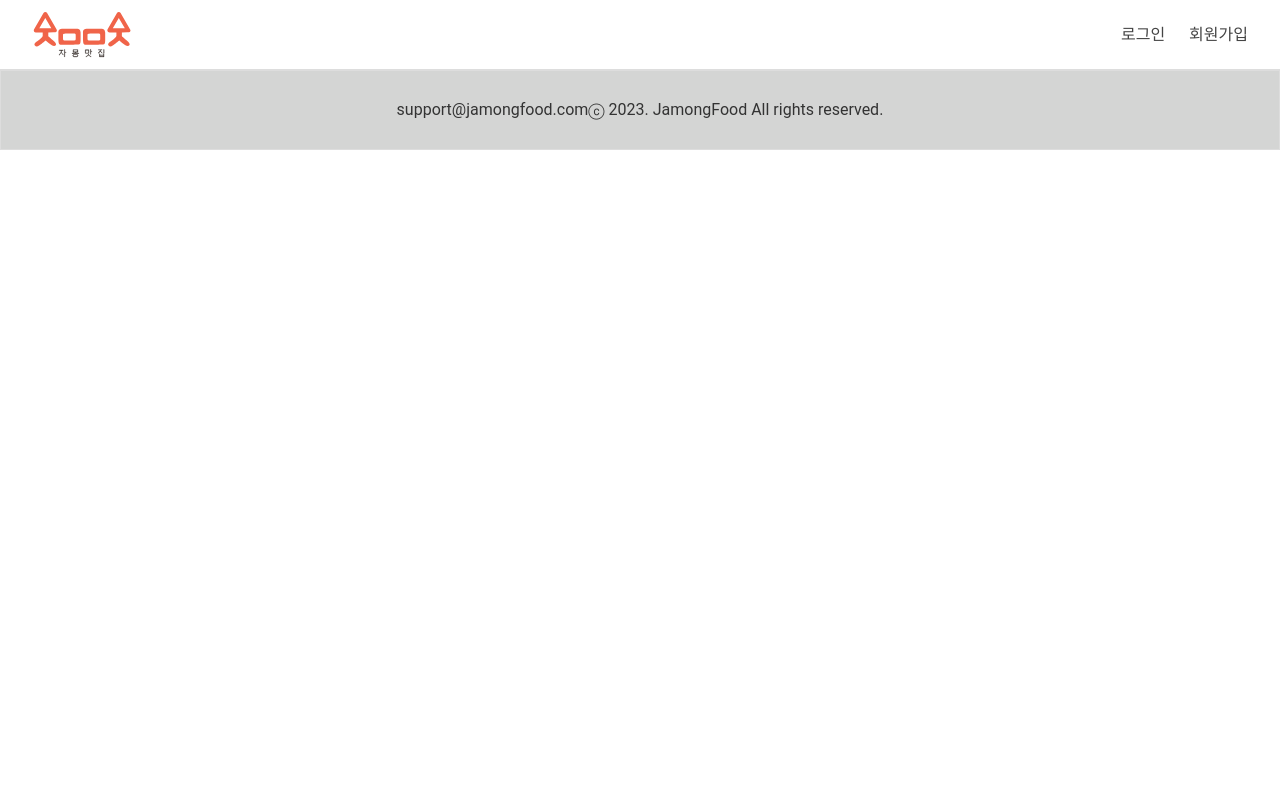
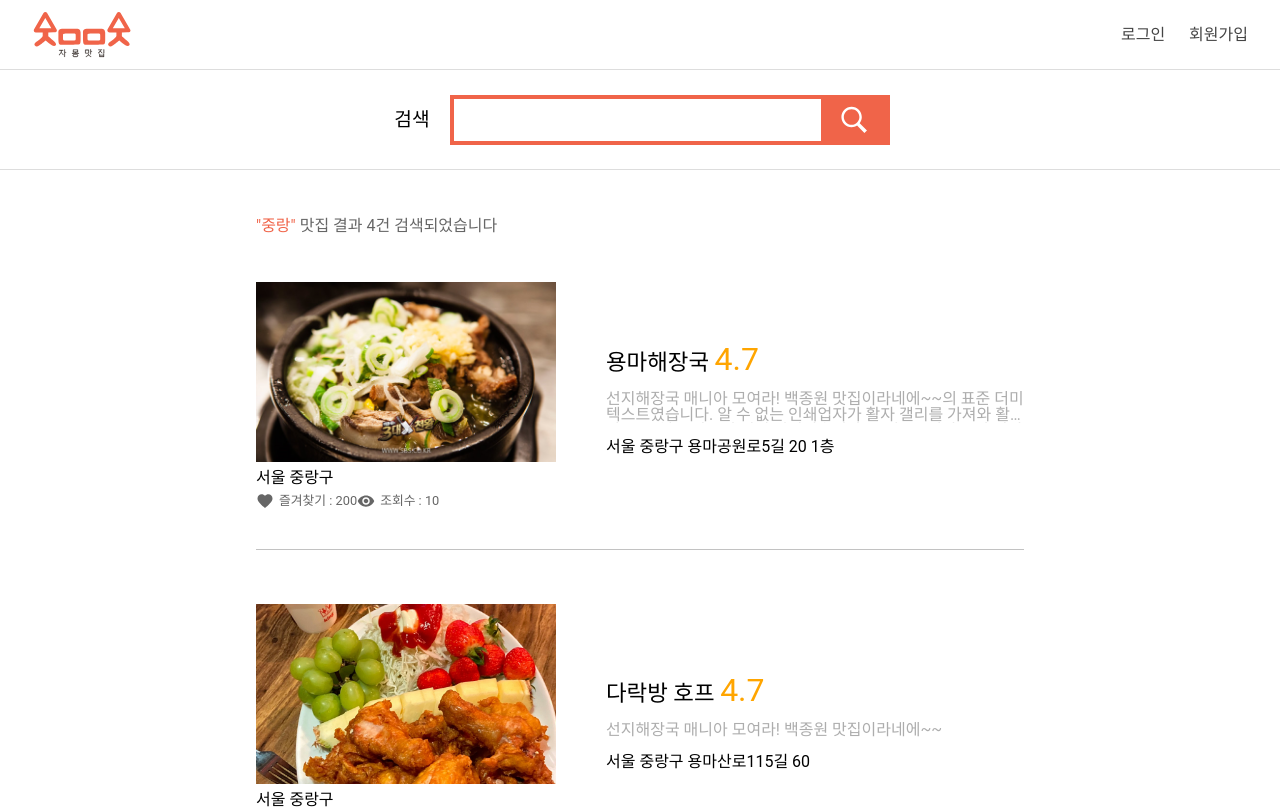
Before and after one commit to ruby-yujin/jamong-eat-site, a React (Create React App) app: page /search_list in a window 1280 px wide. Shown: the top 809 px of the page. Built offline with nearby package versions, Linux system fonts and the light colour scheme; a web font is replaced by a local one.

Commit message:
[feature]  검색 결과  리스트 페이지

```diff
--- a/src/api/data_list.tsx
+++ b/src/api/data_list.tsx
@@ -6,7 +6,7 @@
  * category
  * name:
  * address:
- * location:
+ * store_location:
  * view_count:
  * pic_count:
  * }
@@ -17,12 +17,15 @@ export const data_list = [
     id: 1,
     keyword: ["해장국", "중랑"],
     category: "한식",
-    name: "용마해장국",
-    address: "서울 중랑구 용마공원로5길 20 1층",
-    location: "서울 중랑구",
+    store_name: "용마해장국",
+    store_description:
+      "선지해장국 매니아 모여라! 백종원 맛집이라네에~~의 표준 더미 텍스트였습니다. 알 수 없는 인쇄업자가 활자 갤리를 가져와 활자 표본 책을 만들기 위해 뒤섞었습니다. 그것은 5세기 동안 살아남았을 뿐만 아니라 전자식 조판으로의 도약에도 본질적으로 변하지 않았습니다. 1960년대에 Lorem Ipsum 구절이 포함된 Letraset 시트의 출시와 함께 대중화되었으며, 최근에는 Lorem Ipsum 버전을 포함하는 Aldus PageMaker와 같은 데스크탑 출판 소프트웨어로 대중화되었습니다.",
+    store_address: "서울 중랑구 용마공원로5길 20 1층",
+    store_location: "서울 중랑구",
+    store_score: 4.7,
     view_count: 10,
     pic_count: 200,
-    img_src: "assets/img/data/food_id_01_01.jpeg",
+    img_src: "assets/img/data/food_id_01_02.jpeg",
     img_slick_01: "",
     img_slick_02: "",
   },
@@ -30,12 +33,14 @@ export const data_list = [
     id: 2,
     keyword: ["치킨", "중랑"],
     category: "한식",
-    name: "다락방 호프",
-    address: "서울 중랑구 용마산로115길 60",
-    location: "서울 중랑구",
+    store_name: "다락방 호프",
+    store_description: "선지해장국 매니아 모여라! 백종원 맛집이라네에~~",
+    store_address: "서울 중랑구 용마산로115길 60",
+    store_location: "서울 중랑구",
+    store_score: 4.7,
     view_count: 99,
     pic_count: 134,
-    img_src: "assets/img/data/food_id_02_01.jpeg",
+    img_src: "assets/img/data/food_id_02_02.jpeg",
     img_slick_01: "",
     img_slick_02: "",
   },
@@ -43,9 +48,11 @@ export const data_list = [
     id: 3,
     keyword: ["쭈꾸미", "중랑"],
     category: "한식",
-    name: "쭈꾸미킹2.0 상봉점",
-    address: "서울 중랑구 송림길 13",
-    location: "서울 중랑구",
+    store_name: "쭈꾸미킹2.0 상봉점",
+    store_description: "선지해장국 매니아 모여라! 백종원 맛집이라네에~~",
+    store_address: "서울 중랑구 송림길 13",
+    store_location: "서울 중랑구",
+    store_score: 4.7,
     view_count: 33,
     pic_count: 223400,
     img_src: "assets/img/data/food_id_03_01.jpeg",
@@ -53,15 +60,17 @@ export const data_list = [
     img_slick_02: "",
   },
   {
-    id: 1,
+    id: 4,
     keyword: ["카페", "중랑"],
     category: "카페",
-    name: "개인공간 신내점",
-    address: "서울 중랑구 송림길 12 1층",
-    location: "서울 중랑구",
+    store_name: "개인공간 신내점",
+    store_description: "선지해장국 매니아 모여라! 백종원 맛집이라네에~~",
+    store_address: "서울 중랑구 송림길 12 1층",
+    store_location: "서울 중랑구",
+    store_score: 4.7,
     view_count: 10,
     pic_count: 200,
-    img_src: "assets/img/data/food_id_04_01.jpeg",
+    img_src: "assets/img/data/food_id_04_04.jpeg",
     img_slick_01: "",
     img_slick_02: "",
   },
--- a/src/main/routers/Router.tsx
+++ b/src/main/routers/Router.tsx
@@ -10,7 +10,7 @@ function Router() {
       <Route path="/" element={<Main />} />
       <Route path="/login" element={<Login />} />
       <Route path="/register" element={<Register />} />
-      <Route path="/serach_list" element={<SearchList />} />
+      <Route path="/search_list" element={<SearchList />} />
     </Routes>
   );
 }
--- a/src/main/view/login/LoginContainer.tsx
+++ b/src/main/view/login/LoginContainer.tsx
@@ -1,4 +1,3 @@
-import React from "react";
 import styled from "styled-components";
 import LoginForm from "./components/LoginForm";
 
--- a/src/main/view/search/components/SearchResult.tsx
+++ b/src/main/view/search/components/SearchResult.tsx
@@ -1,5 +1,6 @@
 import React from "react";
 import styled from "styled-components";
+import { data_list } from "../../../../api/data_list";
 import SearchItem from "../../index/components/SearchItem";
 
 function SearchResult() {
@@ -17,9 +18,47 @@ function SearchResult() {
         <Inner>
           <TextWrap>
             <p>
-              <strong>"강남"</strong> 맛집 결과 0건 검색되었습니다
+              <strong>"중랑"</strong> 맛집 결과 {data_list.length}건
+              검색되었습니다
             </p>
           </TextWrap>
+          {data_list.map((item) => {
+            return (
+              <CardBox key={item.id}>
+                <CardImg>
+                  <img src={item.img_src} alt={item.store_name} />
+                  <p>{item.store_location}</p>
+                  <p>
+                    <span>
+                      <svg width="18" height="18" viewBox="0 0 24 24">
+                        <path
+                          fill="currentColor"
+                          d="m12 21.35l-1.45-1.32C5.4 15.36 2 12.27 2 8.5C2 5.41 4.42 3 7.5 3c1.74 0 3.41.81 4.5 2.08C13.09 3.81 14.76 3 16.5 3C19.58 3 22 5.41 22 8.5c0 3.77-3.4 6.86-8.55 11.53L12 21.35Z"
+                        />
+                      </svg>
+                      즐겨찾기 : {item.pic_count}
+                    </span>
+                    <span>
+                      <svg width="18" height="18" viewBox="0 0 24 24">
+                        <path
+                          fill="currentColor"
+                          d="M12 4.5C7 4.5 2.73 7.61 1 12c1.73 4.39 6 7.5 11 7.5s9.27-3.11 11-7.5c-1.73-4.39-6-7.5-11-7.5zM12 17c-2.76 0-5-2.24-5-5s2.24-5 5-5s5 2.24 5 5s-2.24 5-5 5zm0-8c-1.66 0-3 1.34-3 3s1.34 3 3 3s3-1.34 3-3s-1.34-3-3-3z"
+                        />
+                      </svg>
+                      조회수 : {item.view_count}
+                    </span>
+                  </p>
+                </CardImg>
+                <CardText>
+                  <h2>
+                    {item.store_name} <span>{item.store_score}</span>{" "}
+                  </h2>
+                  <Desc>{item.store_description}</Desc>
+                  <p>{item.store_address}</p>
+                </CardText>
+              </CardBox>
+            );
+          })}
         </Inner>
       </ResultBottom>
     </Container>
@@ -29,7 +68,7 @@ function SearchResult() {
 const Container = styled.div``;
 
 const Inner = styled.div`
-  max-width: 1000px;
+  max-width: 768px;
   margin: 0 auto;
 `;
 
@@ -58,10 +97,66 @@ const ResultBottom = styled.div``;
 
 const TextWrap = styled.div`
   color: #666;
-  margin: 3rem 0;
+  margin: 3rem 0 1rem;
   strong {
     color: #f06449;
   }
 `;
 
+const CardBox = styled.div`
+  display: flex;
+  justify-content: space-between;
+  align-items: center;
+  padding: 2rem 0;
+  margin-bottom: 1.4rem;
+  border-bottom: 1px solid #88888883;
+`;
+
+const CardImg = styled.div`
+  > img {
+    width: 300px;
+    height: 180px;
+    overflow: hidden;
+    object-fit: cover;
+    object-position: center;
+    margin-bottom: 0.5rem;
+  }
+  p {
+    font-size: 1rem;
+    display: flex;
+    margin-bottom: 0.4rem;
+    span {
+      color: #666;
+      font-size: 0.8rem;
+      display: flex;
+      align-items: center;
+      svg {
+        margin-right: 5px;
+      }
+    }
+  }
+`;
+
+const CardText = styled.div`
+  width: calc(100% - 350px);
+  h2 {
+    font-size: 1.4rem;
+    span {
+      font-size: 2rem;
+      color: orange;
+    }
+  }
+`;
+
+const Desc = styled.p`
+  margin: 1rem 0;
+  font-size: 0.8rem 0 0.4rem;
+  color: #33333367;
+  overflow: hidden;
+  text-overflow: ellipsis;
+  display: -webkit-box;
+  -webkit-line-clamp: 2;
+  -webkit-box-orient: vertical;
+`;
+
 export default SearchResult;
```
